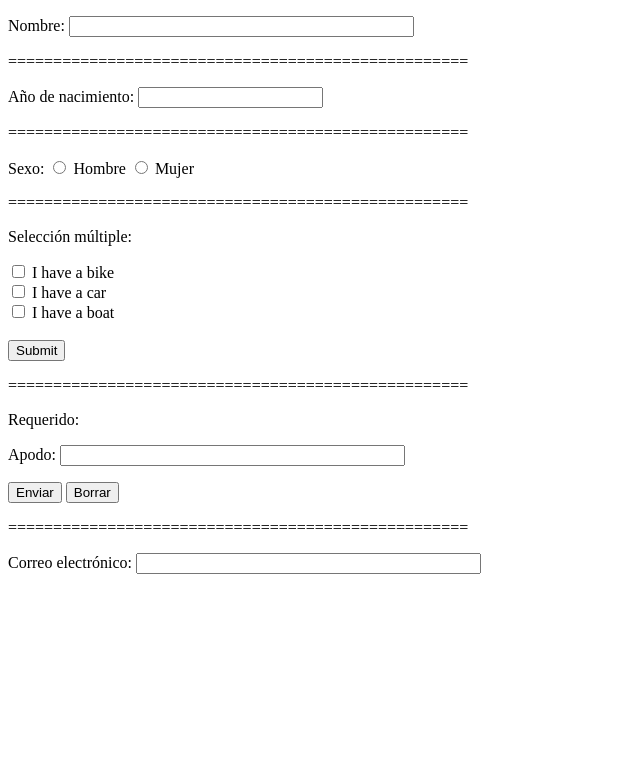
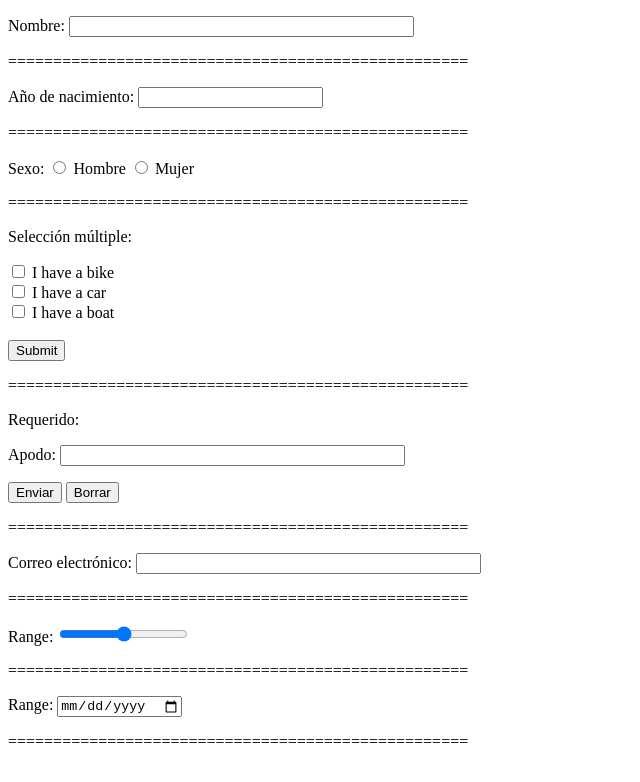
Before and after one commit to ITB-EmilioDR/emiliodelgado.m04, a plain HTML site: page Ej06.html in a window 1280 px wide. Shown: the whole page, without its empty margins (0-640 px from the left). Drawn offline with Linux system fonts and the light colour scheme.

Commit message:
Update Ej06.html

```diff
--- a/Ej06.html
+++ b/Ej06.html
@@ -35,6 +35,12 @@
         </p>
         <p>===================================================</p>
         <p>Correo electrónico: <input type="email" size="40"></p>
+        <p>===================================================</p>
+        <p>Range: <input type="range"></p>
+        <p>===================================================</p>
+        <p>Range: <input type="date"></p>
+        <p>===================================================</p>
+
       </form>
 </body>
 </html>
```
